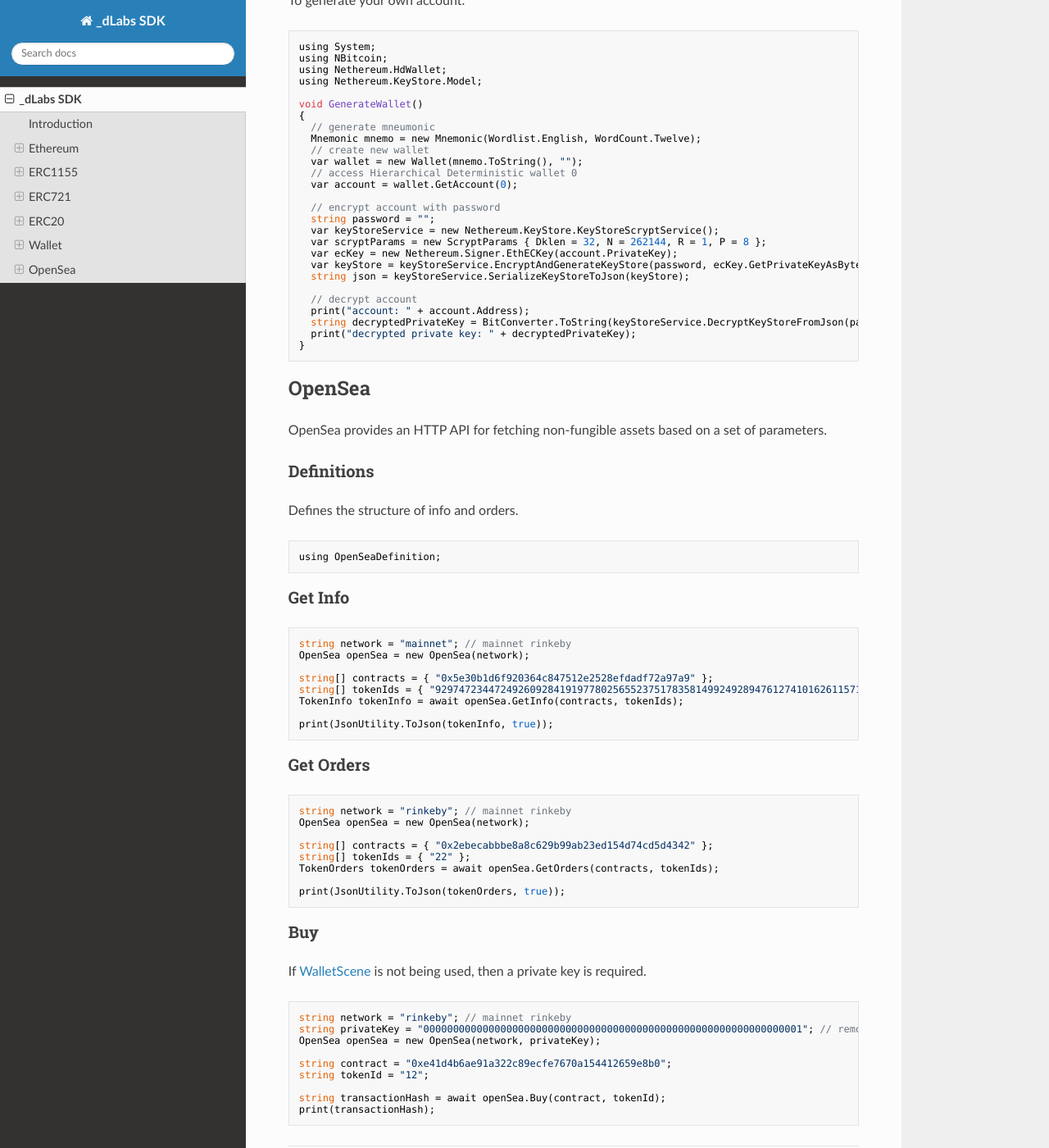
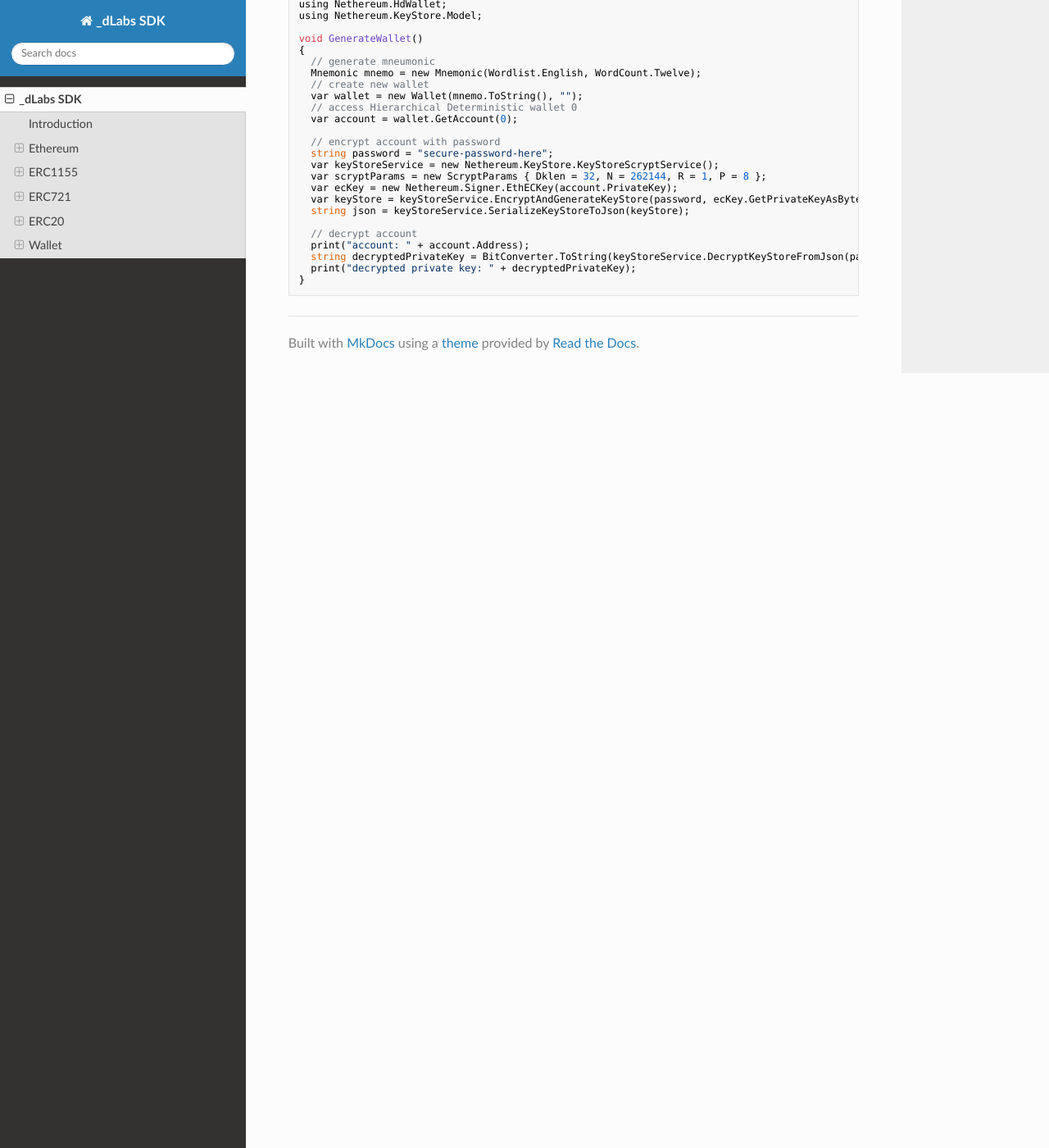
Before and after one commit to underscoredLabs/website-docs-dLabs, an MkDocs documentation site: the page built from docs/index.md, in a window 1280 px wide and 1400 px high, scrolled down 5896 px. Shown: the whole window at 82% size. Built offline with MkDocs 1.6.1, drawn with Linux system fonts in a browser that asks for light colours; nearby versions of some CDN libraries; some of the changed text lies outside the part shown.

Commit message:
rm opensea and update wallet

````diff
--- a/docs/index.md
+++ b/docs/index.md
@@ -287,22 +287,18 @@
 
 Public and private key management can either be done through the WalletScene or manually.
 
-### WalletScene
+### LoginScene
 
-Add `/_dLabs/Scenes/WalletScene` to the beginning of your build settings. To access wallet scene private key and account:
+After Login Scene `_Config.cs` will store user account. This can be accessed in any scene.
 
 ```c#
-string password = ""; // default is empty
-string privateKey = UnityWallet.PrivateKey(password);
-print(privateKey);
-
-string account = UnityWallet.Account();
+string account = _Config.Account();
 print(account);
 ```
 
 ### Manual
 
-To generate your own account.
+Manually generate account.
 
 ```c#
 using System;
@@ -320,7 +316,7 @@
   var account = wallet.GetAccount(0);
 
   // encrypt account with password
-  string password = "";
+  string password = "secure-password-here";
   var keyStoreService = new Nethereum.KeyStore.KeyStoreScryptService();
   var scryptParams = new ScryptParams { Dklen = 32, N = 262144, R = 1, P = 8 };
   var ecKey = new Nethereum.Signer.EthECKey(account.PrivateKey);
@@ -333,57 +329,3 @@
   print("decrypted private key: " + decryptedPrivateKey);
 }
 ```
-
-## OpenSea
-
-OpenSea provides an HTTP API for fetching non-fungible assets based on a set of parameters.
-
-### Definitions
-
-Defines the structure of info and orders.
-
-```c#
-using OpenSeaDefinition;
-```
-
-### Get Info
-
-```c#
-string network = "mainnet"; // mainnet rinkeby
-OpenSea openSea = new OpenSea(network);
-
-string[] contracts = { "0x5e30b1d6f920364c847512e2528efdadf72a97a9" };
-string[] tokenIds = { "9297472344724926092841919778025655237517835814992492894761274101626115719268", "9297472344724926092841919778025655237517835814992492894761274118118790135908" };
-TokenInfo tokenInfo = await openSea.GetInfo(contracts, tokenIds);
-
-print(JsonUtility.ToJson(tokenInfo, true));
-```
-
-### Get Orders
-
-```c#
-string network = "rinkeby"; // mainnet rinkeby
-OpenSea openSea = new OpenSea(network);
-
-string[] contracts = { "0x2ebecabbbe8a8c629b99ab23ed154d74cd5d4342" };
-string[] tokenIds = { "22" };
-TokenOrders tokenOrders = await openSea.GetOrders(contracts, tokenIds);
-
-print(JsonUtility.ToJson(tokenOrders, true));
-```
-
-### Buy
-
-If [WalletScene](#walletscene) is not being used, then a private key is required.
-
-```c#
-string network = "rinkeby"; // mainnet rinkeby
-string privateKey = "0000000000000000000000000000000000000000000000000000000000000001"; // remove if using WalletScene
-OpenSea openSea = new OpenSea(network, privateKey);
-
-string contract = "0xe41d4b6ae91a322c89ecfe7670a154412659e8b0";
-string tokenId = "12";
-
-string transactionHash = await openSea.Buy(contract, tokenId);
-print(transactionHash);
-```
````
